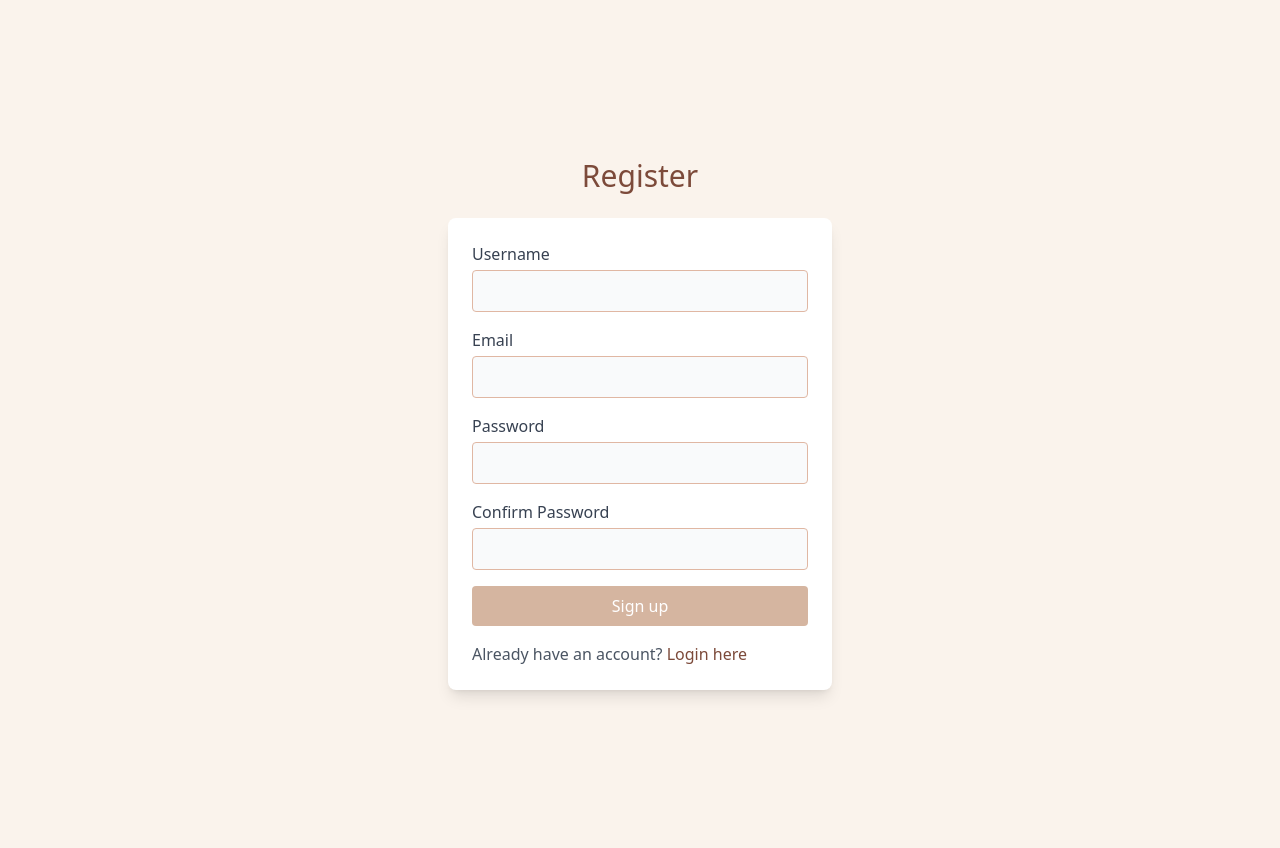
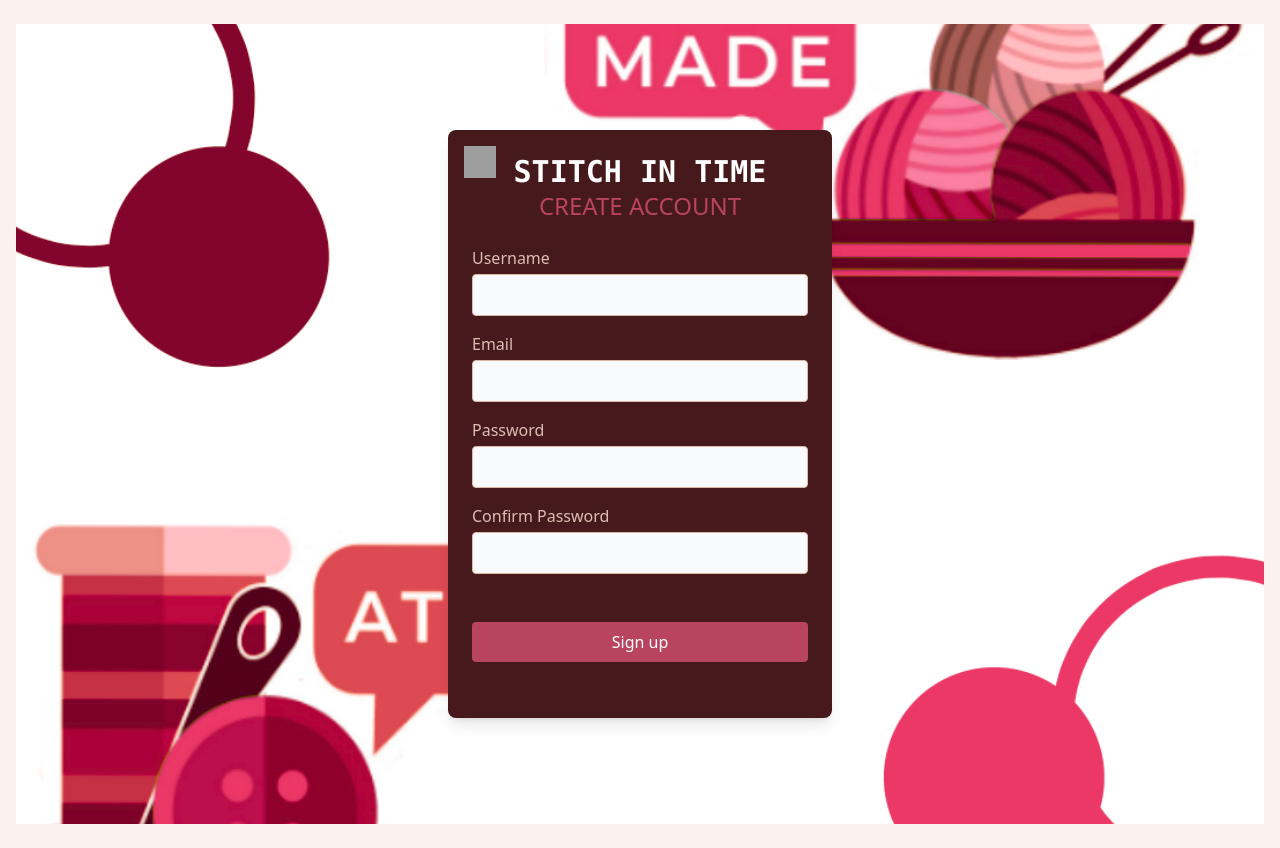
Before and after one commit to chinoy-the-great/nuxt3-drizzle-stitch, a Nuxt app: page /register in a window 1280 px wide. Built offline with nearby package versions, Linux system fonts and the light colour scheme; grey boxes are pictures that could not be loaded.

Commit message:
Updated login and register UI.

```diff
--- a/pages/login.vue
+++ b/pages/login.vue
@@ -11,7 +11,7 @@
 
 			<div class="">
 				<!-- Login Title -->
-				<h2 class="font-serif text-nude-700 text-3xl mb-6 text-center">LOG IN</h2>
+				<h2 class="text-3xl mb-6 text-center" style="color: #b9445f">LOG IN</h2>
 
 				<!-- Login Form -->
 				<form @submit.prevent="handleLogin">
@@ -37,10 +37,12 @@
 					</div>
 					<button
 						type="submit"
-						class="w-full bg-nude-500 text-white py-2 rounded hover:bg-nude-600 transition duration-200"
+						class="w-full py-2 rounded transition duration-200 mt-8 mb-8"
+						style="background-color: #b9445f; color: white"
 					>
-						Login
+						Log in
 					</button>
+
 					<p class="text-gray-600 mt-4 text-center">New here? Go to</p>
 					<p class="text-center">
 						<NuxtLink to="/register" class="text-nude-700 hover:underline">Sign Up</NuxtLink>
--- a/pages/register.vue
+++ b/pages/register.vue
@@ -1,9 +1,22 @@
 <template>
-	<div class="flex flex-col items-center justify-center min-h-screen bg-nude-50 p-4">
-		<h2 class="text-nude-700 text-3xl mb-6">Register</h2>
-		<form class="bg-white p-6 rounded-lg shadow-lg w-full max-w-sm" @submit.prevent="handleRegister">
+	<div
+		class="flex flex-col items-center justify-center min-h-screen p-4"
+		style="background-image: url('/landing_bg.png'); background-size: cover; background-position: center"
+	>
+		<form
+			class="p-6 rounded-lg shadow-lg w-full max-w-sm"
+			style="background-color: #461a1c"
+			@submit.prevent="handleRegister"
+		>
+			<!-- Back arrow image in the upper left corner -->
+			<router-link to="/login" class="absolute top-4 left-4">
+				<img src="/register_back_arrow.png" alt="Back to Login" class="w-8 h-8" />
+			</router-link>
+
+			<h2 class="text-white font-mono font-extrabold text-3xl text-center">STITCH IN TIME</h2>
+			<p class="text-center text-2xl mb-6" style="color: #b9445f">CREATE ACCOUNT</p>
 			<div class="mb-4">
-				<label for="username" class="block text-gray-700 mb-1">Username</label>
+				<label for="username" class="block mb-1" style="color: #ddbdb4">Username</label>
 				<input
 					v-model="username"
 					type="text"
@@ -12,7 +25,7 @@
 				/>
 			</div>
 			<div class="mb-4">
-				<label for="email" class="block text-gray-700 mb-1">Email</label>
+				<label for="email" class="block mb-1" style="color: #ddbdb4">Email</label>
 				<input
 					v-model="email"
 					type="email"
@@ -21,7 +34,7 @@
 				/>
 			</div>
 			<div class="mb-4">
-				<label for="password" class="block text-gray-700 mb-1">Password</label>
+				<label for="password" class="block mb-1" style="color: #ddbdb4">Password</label>
 				<input
 					v-model="password"
 					type="password"
@@ -30,7 +43,7 @@
 				/>
 			</div>
 			<div class="mb-4">
-				<label for="repeat_password" class="block text-gray-700 mb-1">Confirm Password</label>
+				<label for="repeat_password" class="block mb-1" style="color: #ddbdb4">Confirm Password</label>
 				<input
 					v-model="repeat_password"
 					type="password"
@@ -40,15 +53,13 @@
 			</div>
 			<button
 				type="submit"
-				class="w-full bg-nude-500 text-white py-2 rounded hover:bg-nude-600 transition duration-200"
+				class="w-full py-2 rounded transition duration-200 mt-8 mb-8"
 				:disabled="isSubmitting"
+				style="background-color: #b9445f; color: white"
+				:hover="{ backgroundColor: '#99334D' }"
 			>
 				Sign up
 			</button>
-			<p class="text-gray-600 mt-4">
-				Already have an account?
-				<router-link to="/login" class="text-nude-700 hover:underline">Login here</router-link>
-			</p>
 
 			<!-- Error message -->
 			<p v-if="errorMessage" class="text-red-500 mt-2">{{ errorMessage }}</p>
@@ -104,3 +115,25 @@ export default {
 	},
 }
 </script>
+
+<style scoped>
+form {
+	position: relative; /* Ensure the form can position child elements absolutely */
+}
+
+.router-link {
+	position: absolute;
+	top: 16px;
+	left: 16px;
+	cursor: pointer;
+}
+
+.router-link img {
+	width: 32px; /* Adjust size as needed */
+	height: 32px;
+}
+
+.router-link:hover img {
+	opacity: 0.8; /* Slight opacity change on hover for effect */
+}
+</style>
```
